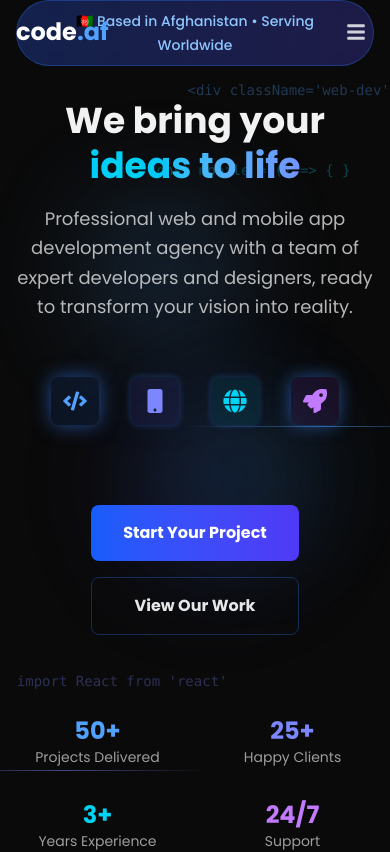
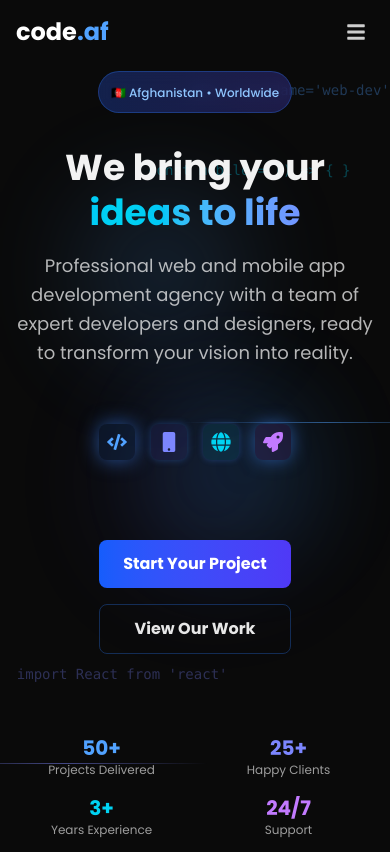
Before and after one commit to HaroonAzizi/code-af, a Next.js app: page / in a window 390 px wide. Shown: the top 852 px of the page. Built offline with nearby package versions, Linux system fonts and the light colour scheme.

Commit message:
fixed the overlapping issue

```diff
--- a/app/components/ContactCard.js
+++ b/app/components/ContactCard.js
@@ -192,9 +192,9 @@ export default function ContactCard() {
                   </div>
                   <div>
                     <h4 className="text-white/95 font-semibold mb-1">Phone</h4>
-                    <p className="text-white/70">+93 (0) 700 123 456</p>
+                    <p className="text-white/70">+93 (0) 790 087 137</p>
                     <p className="text-white/60 text-sm">
-                      Available 9 AM - 6 PM (AFT)
+                      Available 9 AM - 8 PM (AFT)
                     </p>
                   </div>
                 </div>
@@ -207,7 +207,9 @@ export default function ContactCard() {
                     <h4 className="text-white/95 font-semibold mb-1">
                       Location
                     </h4>
-                    <p className="text-white/70">Kabul, Afghanistan</p>
+                    <p className="text-white/70">
+                      St. 2, Prozha e Taimani, Kabul, Afghanistan
+                    </p>
                     <p className="text-white/60 text-sm">
                       🇦🇫 Serving clients worldwide
                     </p>
--- a/app/components/HeroSection.js
+++ b/app/components/HeroSection.js
@@ -3,7 +3,7 @@ import { FaCode, FaMobile, FaGlobe, FaRocket } from "react-icons/fa";
 
 const HeroSection = () => {
   return (
-    <div className="min-h-screen bg-neutral-950 text-white overflow-hidden flex items-center justify-center px-4 relative">
+    <div className="min-h-screen bg-neutral-950 text-white overflow-hidden flex items-center justify-center px-4 relative pt-16">
       {/* Animated background elements */}
       <div className="absolute inset-0 overflow-hidden pointer-events-none">
         <div className="absolute top-1/4 left-1/4 w-32 h-32 bg-blue-400 rounded-full filter blur-3xl opacity-30 animate-float"></div>
@@ -31,10 +31,13 @@ const HeroSection = () => {
       </div>
 
       <div className="flex flex-col items-center text-center space-y-8 max-w-6xl relative z-10">
-        {/* Badge */}
-        <div className="bg-gradient-to-r from-blue-900/50 to-indigo-900/50 px-6 py-2 rounded-full border border-blue-500/30 backdrop-blur-sm">
-          <span className="text-blue-300 text-sm font-medium">
-            🇦🇫 Based in Afghanistan • Serving Worldwide
+        {/* Badge - Responsive */}
+        <div className="bg-gradient-to-r from-blue-900/50 to-indigo-900/50 px-3 sm:px-6 py-2 rounded-full border border-blue-500/30 backdrop-blur-sm">
+          <span className="text-blue-300 text-xs sm:text-sm font-medium">
+            <span className="hidden sm:inline">
+              🇦🇫 Based in Afghanistan • Serving Worldwide
+            </span>
+            <span className="sm:hidden">🇦🇫 Afghanistan • Worldwide</span>
           </span>
         </div>
 
@@ -55,65 +58,71 @@ const HeroSection = () => {
         </div>
 
         {/* Tech icons */}
-        <div className="flex items-center space-x-8 py-6">
-          <div className="bg-blue-500/10 p-3 rounded-lg hover:bg-blue-500/20 transition-all hover:scale-110 animate-pulse-glow">
-            <FaCode className="text-blue-400 text-2xl" />
+        <div className="flex items-center space-x-4 sm:space-x-8 py-6">
+          <div className="bg-blue-500/10 p-2 sm:p-3 rounded-lg hover:bg-blue-500/20 transition-all hover:scale-110 animate-pulse-glow">
+            <FaCode className="text-blue-400 text-xl sm:text-2xl" />
           </div>
           <div
-            className="bg-indigo-500/10 p-3 rounded-lg hover:bg-indigo-500/20 transition-all hover:scale-110 animate-pulse-glow"
+            className="bg-indigo-500/10 p-2 sm:p-3 rounded-lg hover:bg-indigo-500/20 transition-all hover:scale-110 animate-pulse-glow"
             style={{ animationDelay: "0.5s" }}
           >
-            <FaMobile className="text-indigo-400 text-2xl" />
+            <FaMobile className="text-indigo-400 text-xl sm:text-2xl" />
           </div>
           <div
-            className="bg-cyan-500/10 p-3 rounded-lg hover:bg-cyan-500/20 transition-all hover:scale-110 animate-pulse-glow"
+            className="bg-cyan-500/10 p-2 sm:p-3 rounded-lg hover:bg-cyan-500/20 transition-all hover:scale-110 animate-pulse-glow"
             style={{ animationDelay: "1s" }}
           >
-            <FaGlobe className="text-cyan-400 text-2xl" />
+            <FaGlobe className="text-cyan-400 text-xl sm:text-2xl" />
           </div>
           <div
-            className="bg-purple-500/10 p-3 rounded-lg hover:bg-purple-500/20 transition-all hover:scale-110 animate-pulse-glow"
+            className="bg-purple-500/10 p-2 sm:p-3 rounded-lg hover:bg-purple-500/20 transition-all hover:scale-110 animate-pulse-glow"
             style={{ animationDelay: "1.5s" }}
           >
-            <FaRocket className="text-purple-400 text-2xl" />
+            <FaRocket className="text-purple-400 text-xl sm:text-2xl" />
           </div>
         </div>
 
         {/* CTA buttons */}
         <div className="flex flex-col sm:flex-row gap-4 pt-6">
-          <button className="bg-gradient-to-r from-blue-600 to-indigo-600 hover:from-blue-700 hover:to-indigo-700 px-8 py-4 rounded-lg font-semibold text-white transition-all hover:scale-105 hover-lift">
+          <button className="bg-gradient-to-r from-blue-600 to-indigo-600 hover:from-blue-700 hover:to-indigo-700 px-6 sm:px-8 py-3 sm:py-4 rounded-lg font-semibold text-white transition-all hover:scale-105 hover-lift">
             Start Your Project
           </button>
-          <button className="border border-blue-500/30 hover:border-blue-400 px-8 py-4 rounded-lg font-semibold text-white/90 hover:text-white transition-all hover:bg-blue-500/10">
+          <button className="border border-blue-500/30 hover:border-blue-400 px-6 sm:px-8 py-3 sm:py-4 rounded-lg font-semibold text-white/90 hover:text-white transition-all hover:bg-blue-500/10">
             View Our Work
           </button>
         </div>
 
         {/* Stats */}
-        <div className="grid grid-cols-2 md:grid-cols-4 gap-8 pt-12 w-full max-w-2xl">
+        <div className="grid grid-cols-2 md:grid-cols-4 gap-4 sm:gap-8 pt-12 w-full max-w-2xl">
           <div className="text-center">
-            <div className="text-2xl md:text-3xl font-bold text-blue-400">
+            <div className="text-xl sm:text-2xl md:text-3xl font-bold text-blue-400">
               50+
             </div>
-            <div className="text-white/60 text-sm">Projects Delivered</div>
+            <div className="text-white/60 text-xs sm:text-sm">
+              Projects Delivered
+            </div>
           </div>
           <div className="text-center">
-            <div className="text-2xl md:text-3xl font-bold text-indigo-400">
+            <div className="text-xl sm:text-2xl md:text-3xl font-bold text-indigo-400">
               25+
             </div>
-            <div className="text-white/60 text-sm">Happy Clients</div>
+            <div className="text-white/60 text-xs sm:text-sm">
+              Happy Clients
+            </div>
           </div>
           <div className="text-center">
-            <div className="text-2xl md:text-3xl font-bold text-cyan-400">
+            <div className="text-xl sm:text-2xl md:text-3xl font-bold text-cyan-400">
               3+
             </div>
-            <div className="text-white/60 text-sm">Years Experience</div>
+            <div className="text-white/60 text-xs sm:text-sm">
+              Years Experience
+            </div>
           </div>
           <div className="text-center">
-            <div className="text-2xl md:text-3xl font-bold text-purple-400">
+            <div className="text-xl sm:text-2xl md:text-3xl font-bold text-purple-400">
               24/7
             </div>
-            <div className="text-white/60 text-sm">Support</div>
+            <div className="text-white/60 text-xs sm:text-sm">Support</div>
           </div>
         </div>
       </div>
```
